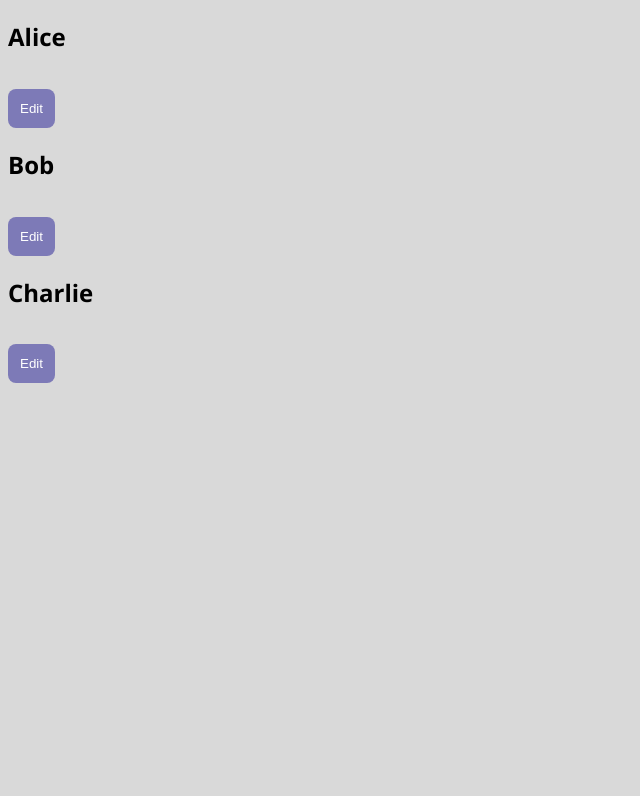
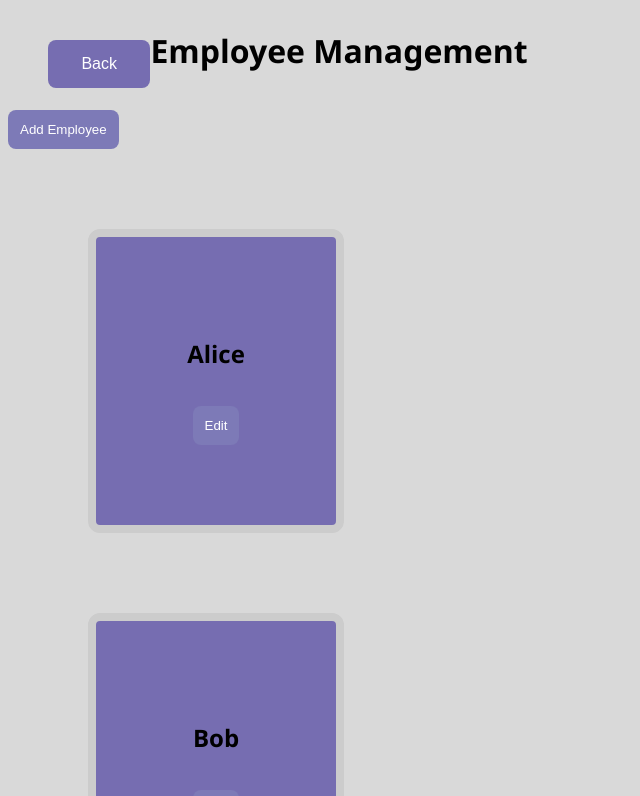
Before and after one commit to milanj08/Coffee-Shop-App, a React (Create React App) app in the folder frontend/: page /employees in a window 1280 px wide. Shown: the top 796 px of the page, without its empty margins (0-640 px from the left). Built offline with nearby package versions, Linux system fonts and the light colour scheme.

Commit message:
managing employees page

```diff
--- a/frontend/src/App.js
+++ b/frontend/src/App.js
@@ -4,6 +4,8 @@ import baristaHome from './pages/baristaHome';
 import ManagerHome from './pages/managerHome';
 import Inventory from './pages/inventory';
 import Employees from './pages/employees';
+import EditEmployee from './pages/editemployees';
+import AddEmployees from './pages/addemployee';
 
 function App() {
   return (
@@ -20,6 +22,10 @@ function App() {
 
             <Route path = "/employees" element = { <Employees /> }/>
 
+            <Route path = "/editEmployee" element = { <EditEmployee /> }/>
+
+            <Route path = "/addEmployee" element = { <AddEmployees /> }/>
+
             {/* Redirect any unmatched routes to the login page */}
             <Route path = "*" element = { <Navigate to="/" /> }/>
 
--- a/frontend/src/components/Box.js
+++ b/frontend/src/components/Box.js
@@ -1,11 +1,22 @@
 //used for Employee Management
+import './box.css';
 import React from 'react';
+import { useNavigate } from 'react-router-dom';
 
 export default function Box({name}) {
+    const navigate = useNavigate();
+
+    //navigates to edit employee page
+    const handleEdit = () => {
+        navigate("/editEmployee");
+    };
+
     return(
+        <>
         <div className = "box">
             <h2>{name}</h2>
-            <button className = "editButton">Edit</button>
+            <button id="editButton" onClick={handleEdit}>Edit</button>
         </div>
+        </>
     )
 }
--- /dev/null
+++ b/frontend/src/components/backbutton.css
@@ -0,0 +1,14 @@
+/* Used for back button */
+#back {
+    background-color: #766db1;
+    width: 8vw;
+    height: 6vh;
+    font-size: 1rem;
+    margin-left: 5vh;
+    margin-top: 4vh;
+}
+
+/* Used for when hovering over back button */
+#back:hover {
+    background-color: #766db2;
+}
--- /dev/null
+++ b/frontend/src/components/backbutton.js
@@ -0,0 +1,19 @@
+//used for back button for all pages that need one
+import React from 'react';
+import './backbutton.css';
+import { useNavigate } from 'react-router-dom';
+
+export default function BackButton({endpoint}) {
+
+    const navigate = useNavigate();
+
+    const handleBack = () => {
+        navigate("/" + endpoint);
+    };
+
+    return (
+        <div className="back-button-container">
+            <button id="back" onClick={handleBack}>Back</button>
+        </div>
+    );
+}
--- /dev/null
+++ b/frontend/src/components/box.css
@@ -0,0 +1,9 @@
+.box {
+    width: 10vh;
+    margin: 10vh;
+    padding: 10vh;
+    border: 1vh solid #ccc;
+    border-radius: 12px;
+    text-align: center;
+    background-color: #766db1;
+}
--- /dev/null
+++ b/frontend/src/pages/addemployee.js
@@ -0,0 +1,15 @@
+import React from 'react'
+import BackButton from '../components/backbutton'
+
+export default function AddEmployee() {
+    return (
+        <>
+        <div className="edit-employee-container">
+            <div classname = "header-container">
+                <BackButton endpoint = "employees" />
+                <h1 className='header'>Add Employee</h1>
+            </div>
+        </div>
+        </>
+    )
+}
--- /dev/null
+++ b/frontend/src/pages/editemployees.js
@@ -0,0 +1,15 @@
+import React from 'react'
+import BackButton from '../components/backbutton'
+
+export default function EditEmployee() {
+    return (
+        <>
+        <div className="edit-employee-container">
+            <div classname = "header-container">
+                <BackButton endpoint = "employees" />
+                <h1 className='header'>Edit Employee</h1>
+            </div>
+        </div>
+        </>
+    )
+}
--- a/frontend/src/pages/employees.js
+++ b/frontend/src/pages/employees.js
@@ -1,20 +1,37 @@
-// Managing Employees Screen
-import Box from '../components/Box';
+import Box from '../components/box.js';
 import React from 'react';
+import { useNavigate } from 'react-router-dom';
+import BackButton from '../components/backbutton.js';
 
 export default function Employees() {
-    //dummy data for employees
+    const navigate = useNavigate();
+
+    //dummy data for baristas
     const employees = [
         { name: 'Alice' },
         { name: 'Bob' },
         { name: 'Charlie' }
     ];
 
+    //navigates to add employee page
+    const handleAdd = () => {
+        navigate("/addEmployee");
+    };
+
     return (
-        <div>
-            {employees.map((employee, index) => (
-                <Box key={index} name={employee.name} />
-            ))}
-        </div>
+        <>
+            <div classname = "managingemployees">
+                <div className="header-container">
+                    <BackButton endpoint = "managerHome" />
+                    <h1 className='header'>Employee Management</h1>
+                </div>
+                <button id="addEmployee" onClick={handleAdd}>Add Employee</button>
+                <div classname = "boxes-container">
+                    {employees.map((employee, index) => (
+                        <Box key={index} name={employee.name} />
+                    ))}
+                </div>
+            </div>
+        </>
     );
 }
```
Also changed, not shown: frontend/src/pages/employee.css (added, +20 -0 lines).
